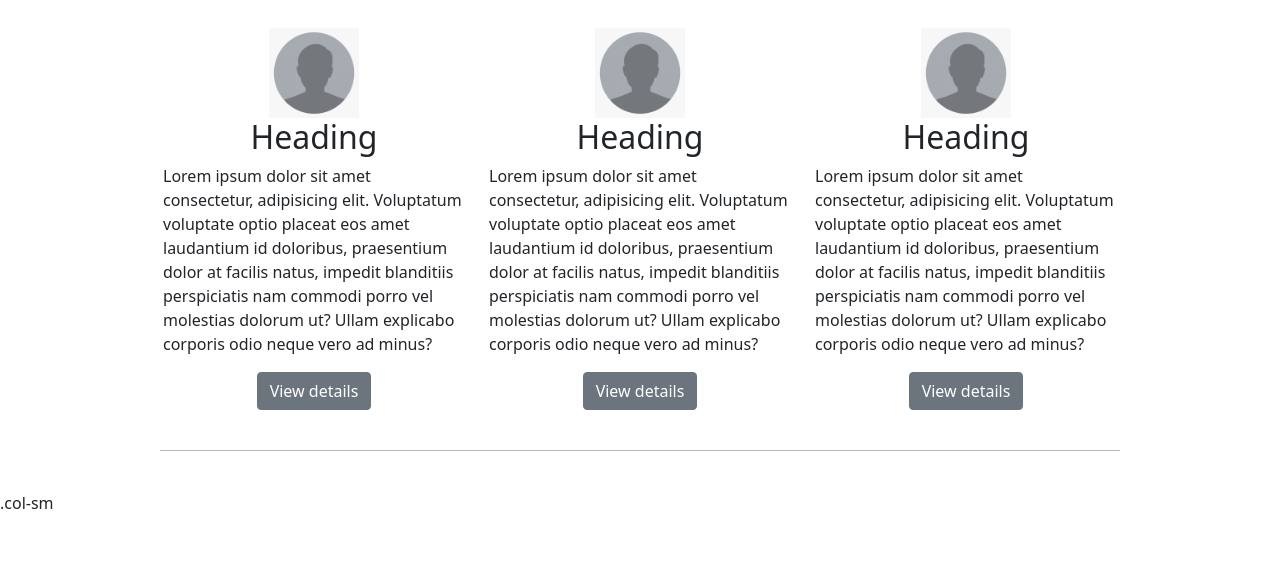
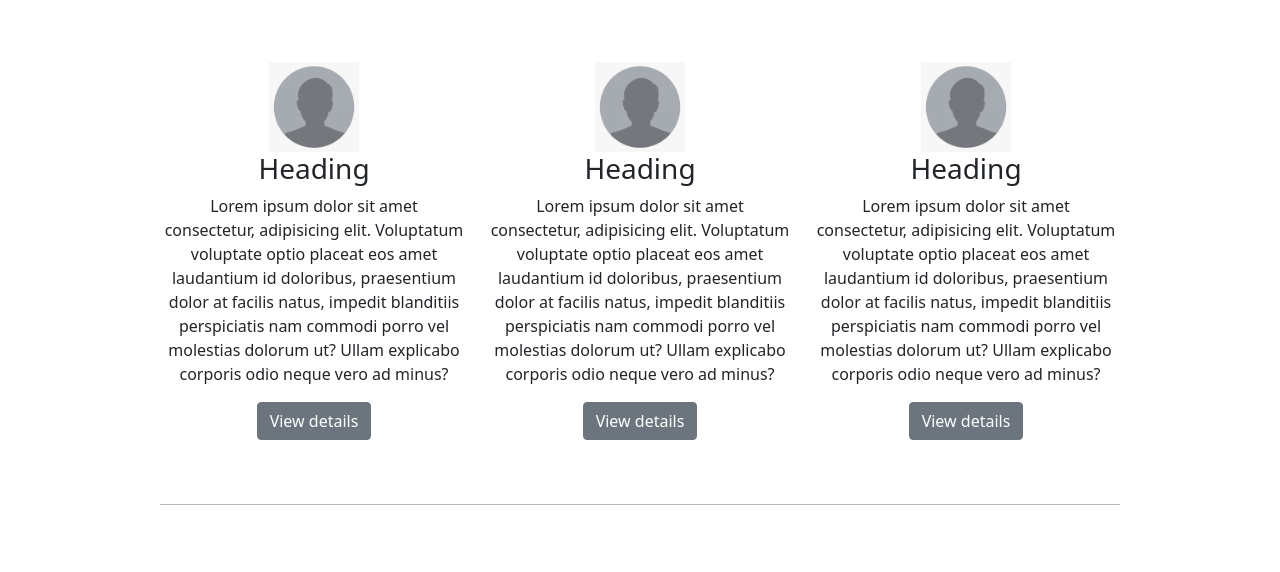
Before and after one commit to thesergioliveira/bootstrapBuild, a plain HTML site: page index.html in a window 1280 px wide. Shown: the part 414-986 px from the top of the page. Before the commit the page ends 959 px from the top, so only its background shows below. Drawn offline with Linux system fonts and the light colour scheme.

Commit message:
final touches testemonials

```diff
--- a/css/style.css
+++ b/css/style.css
@@ -48,7 +48,7 @@ section {
   border: 2px solid yellow;
 }
 .testemonials {
-  margin: 30px auto;
+  margin: 5% auto;
 }
 
 .divider {
@@ -56,5 +56,5 @@ section {
   width: 75vw;
   height: 1px;
   background-color: rgba(128, 128, 128, 0.575);
-  margin: 40px auto;
+  margin: 5% auto;
 }
--- a/index.html
+++ b/index.html
@@ -77,21 +77,21 @@
             <div class="row justify-content-center">
                 <div class="col-sm-3 d-flex flex-column align-items-center">
                     <img src="./img/profileDummy.png" alt="testemonial-one">
-                    <h2>Heading</h2>
-                    <p>Lorem ipsum dolor sit amet consectetur, adipisicing elit. Voluptatum voluptate optio placeat eos amet laudantium id doloribus, praesentium dolor at facilis natus, impedit blanditiis perspiciatis nam commodi porro vel molestias dolorum ut? Ullam explicabo corporis odio neque vero ad minus?</p>
+                    <h3>Heading</h3>
+                    <p class="text-center">Lorem ipsum dolor sit amet consectetur, adipisicing elit. Voluptatum voluptate optio placeat eos amet laudantium id doloribus, praesentium dolor at facilis natus, impedit blanditiis perspiciatis nam commodi porro vel molestias dolorum ut? Ullam explicabo corporis odio neque vero ad minus?</p>
                     <button class="btn btn-secondary" type="button">View details</button>
                 </div>
                 <div class="col-sm-3 d-flex flex-column align-items-center">
                     <img src="./img/profileDummy.png" alt="testemonial-two">
-                    <h2>Heading</h2>
-                    <p>Lorem ipsum dolor sit amet consectetur, adipisicing elit. Voluptatum voluptate optio placeat eos amet laudantium id doloribus, praesentium dolor at facilis natus, impedit blanditiis perspiciatis nam commodi porro vel molestias dolorum ut? Ullam explicabo corporis odio neque vero ad minus?</p>
+                    <h3>Heading</h3>
+                    <p class="text-center">Lorem ipsum dolor sit amet consectetur, adipisicing elit. Voluptatum voluptate optio placeat eos amet laudantium id doloribus, praesentium dolor at facilis natus, impedit blanditiis perspiciatis nam commodi porro vel molestias dolorum ut? Ullam explicabo corporis odio neque vero ad minus?</p>
                     <button class="btn btn-secondary" type="button">View details</button>
 
                 </div>
                 <div class="col-sm-3 d-flex flex-column align-items-center">
                     <img src="./img/profileDummy.png" alt="testemonial-three">
-                    <h2>Heading</h2>
-                    <p>Lorem ipsum dolor sit amet consectetur, adipisicing elit. Voluptatum voluptate optio placeat eos amet laudantium id doloribus, praesentium dolor at facilis natus, impedit blanditiis perspiciatis nam commodi porro vel molestias dolorum ut? Ullam explicabo corporis odio neque vero ad minus?</p>
+                    <h3>Heading</h3>
+                    <p class="text-center">Lorem ipsum dolor sit amet consectetur, adipisicing elit. Voluptatum voluptate optio placeat eos amet laudantium id doloribus, praesentium dolor at facilis natus, impedit blanditiis perspiciatis nam commodi porro vel molestias dolorum ut? Ullam explicabo corporis odio neque vero ad minus?</p>
                     <button class="btn btn-secondary" type="button">View details</button>
 
                 </div>
@@ -100,7 +100,8 @@
         <section class="fist-feature">
             <div class="container-fluid">
                 <div class="row">
-                    .col-sm
+                    <div class="col-md-6"></div>
+                    <div class="col-md3"></div>
                 </div>
             </div>
         </section>
```
Also changed, not shown: img/dummyImage500.jpg (added).
